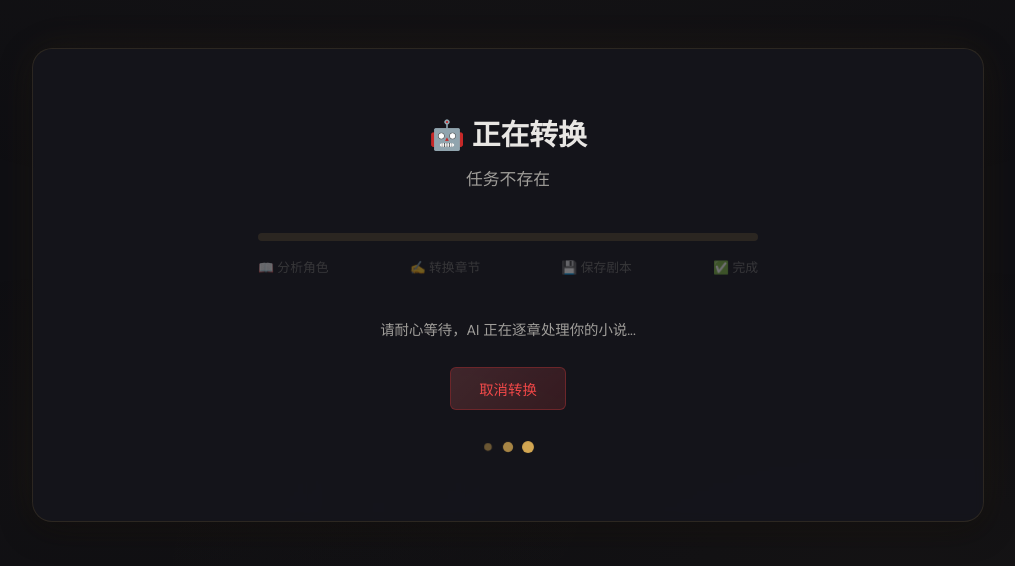
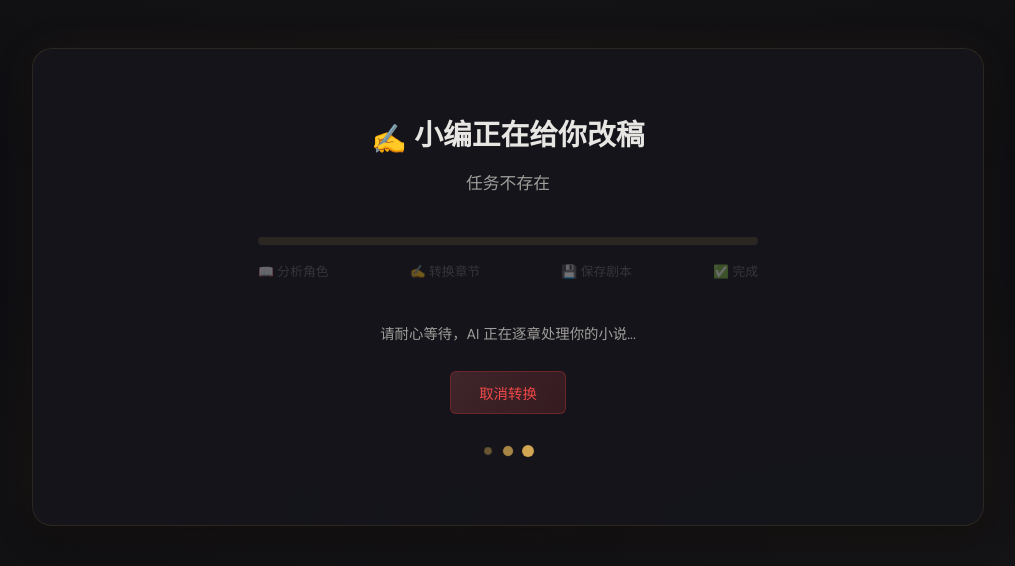
Before and after one commit to goodddGrades/qiniuyun_contest, a Flask app: page /progress/1 in a window 1280 px wide. Shown: the part 70-636 px from the top of the page, without its empty margins (132-1147 px from the left). Run offline with Flask 3, Linux system fonts and the light colour scheme; some web fonts are replaced.

Commit message:
feat: 转换页转笔动画+小编改稿文案

```diff
--- a/static/css/style.css
+++ b/static/css/style.css
@@ -150,6 +150,19 @@ body::before {
     display: inline-block;
     animation: spin-pen 3s ease-in-out infinite;
     font-style: normal;
+}
+
+/* ---- 快速转笔（转换页用） ---- */
+.pen-fast {
+    display: inline-block;
+    animation: spin-fast 0.6s linear infinite;
+    font-size: 1.8rem;
+    vertical-align: middle;
+}
+
+@keyframes spin-fast {
+    0%   { transform: rotate(0deg); }
+    100% { transform: rotate(360deg); }
 }
 
 @keyframes spin-pen {
--- a/templates/progress.html
+++ b/templates/progress.html
@@ -4,7 +4,7 @@
 {% block content %}
 <div class="card progress-card">
     <div class="progress-header">
-        <h1>🤖 正在转换</h1>
+        <h1><span class="pen-fast">✍️</span> 小编正在给你改稿</h1>
         <p class="subtitle" id="statusText">正在准备...</p>
     </div>
 
```
